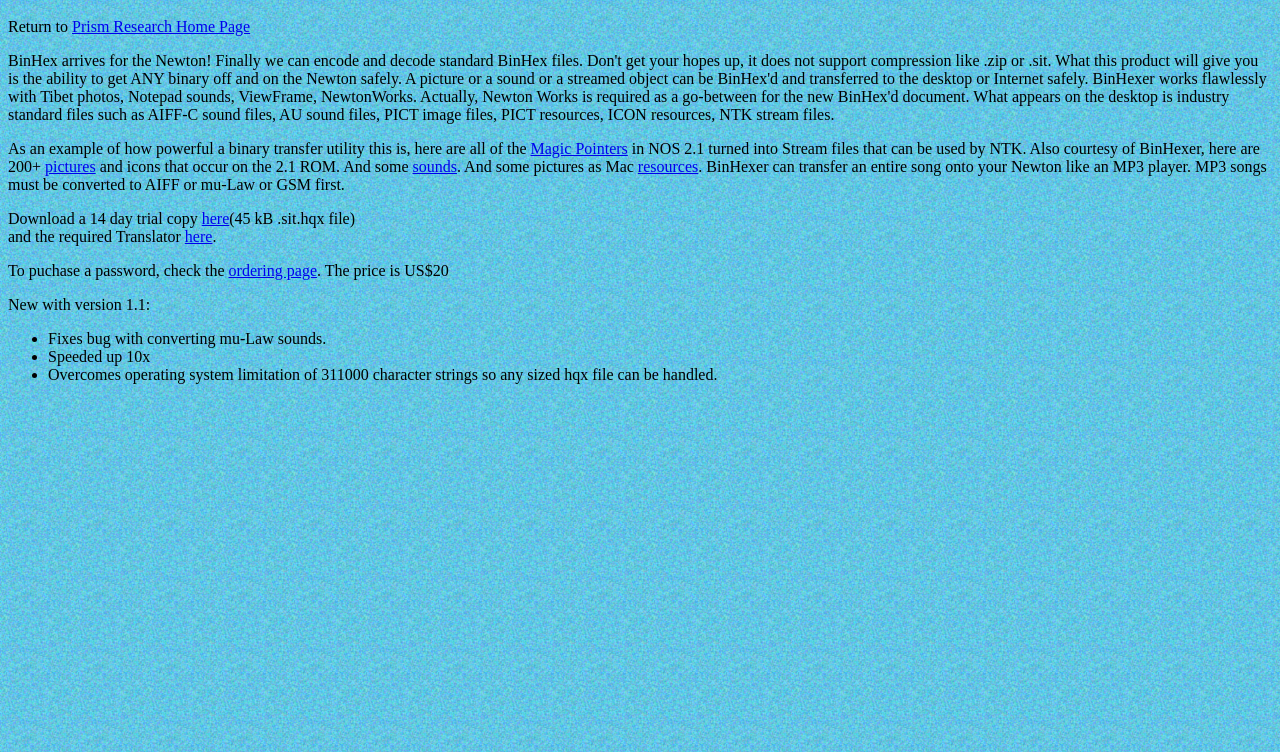
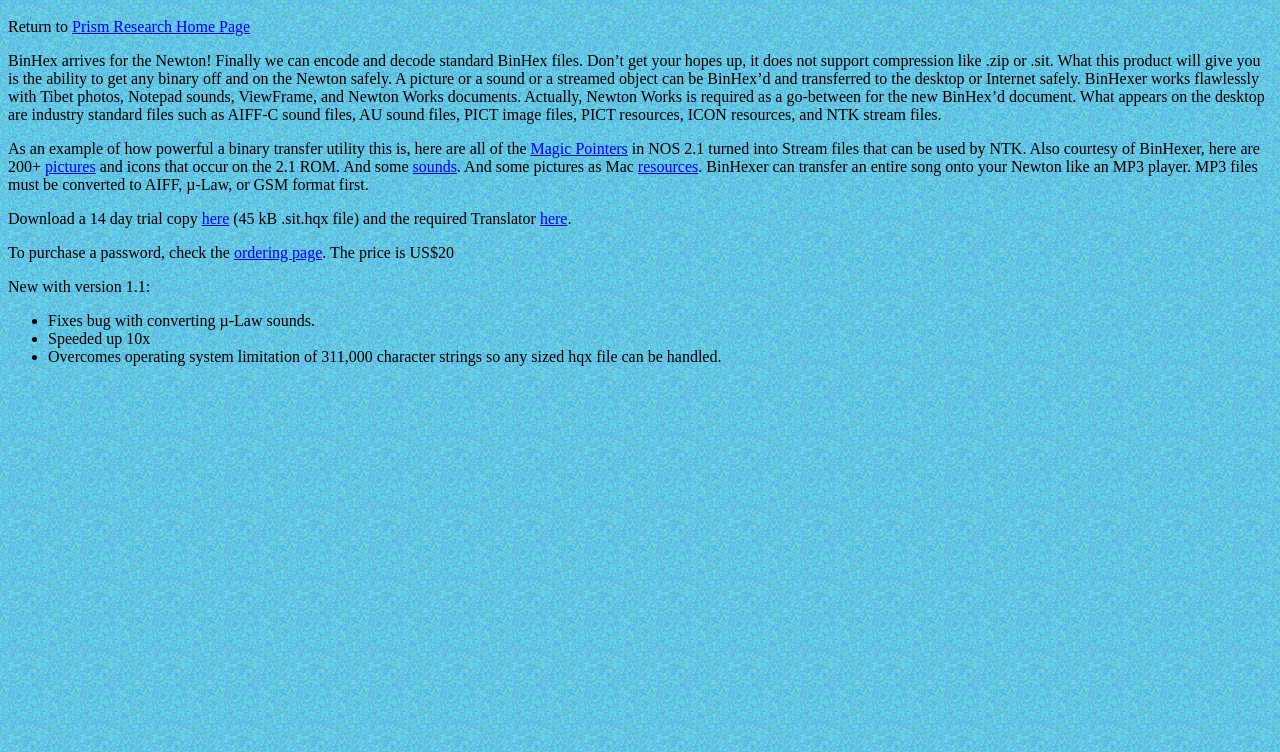
Before and after one commit to splorp/newtsprism, a plain HTML site: page newtsprism/BinHexer/BinHexer.html in a window 1280 px wide. Shown: the part 48-800 px from the top of the page. Drawn offline with Linux system fonts and the light colour scheme.

Commit message:
Text tidying, editing, typo eradication

```diff
--- a/newtsprism/BinHexer/BinHexer.html
+++ b/newtsprism/BinHexer/BinHexer.html
@@ -1,10 +1,9 @@
 <html>
 <head>
 	<meta charset="utf-8" />
-	<meta name="keywords" content="newton teacher program math write">
-	<meta name="Author" content="Jonathan Kipling Knight">
-	<meta name="Description" content="BinHexer is a BinHex 4.0 encoder and decoder">
-	<meta name="KeyWords" content="newton program BinHex sound pict">
+	<meta name="author" content="Jonathan Kipling Knight">
+	<meta name="description" content="BinHexer is a BinHex 4.0 encoder and decoder">
+	<meta name="keywords" content="newton program application binhex binhexer sound pict picture resource convert conversion">
 	<meta name="resource-type" content="document">
 	<meta name="copyright" content="1997,1998 - Jonathan Kipling Knight, Prism Research">
 	<meta http-equiv="creation_date" content="18 JAN 1998 11:00:00">
@@ -16,20 +15,20 @@
 
 <p>Return to <a href="/newtsprism/">Prism Research Home Page</a></p>
 
-<p>BinHex arrives for the Newton! Finally we can encode and decode standard BinHex files. Don't get your hopes up, it does not support compression like .zip or .sit. What this product will give you is the ability to get ANY binary off and on the Newton safely. A picture or a sound or a streamed object can be BinHex'd and transferred to the desktop or Internet safely. BinHexer works flawlessly with Tibet photos, Notepad sounds, ViewFrame, NewtonWorks. Actually, Newton Works is required as a go-between for the new BinHex'd document. What appears on the desktop is industry standard files such as AIFF-C sound files, AU sound files, PICT image files, PICT resources, ICON resources, NTK stream files.</p>
+<p>BinHex arrives for the Newton! Finally we can encode and decode standard BinHex files. Don’t get your hopes up, it does not support compression like .zip or .sit. What this product will give you is the ability to get any binary off and on the Newton safely. A picture or a sound or a streamed object can be BinHex’d and transferred to the desktop or Internet safely. BinHexer works flawlessly with Tibet photos, Notepad sounds, ViewFrame, and Newton Works documents. Actually, Newton Works is required as a go-between for the new BinHex’d document. What appears on the desktop are industry standard files such as AIFF-C sound files, AU sound files, PICT image files, PICT resources, ICON resources, and NTK stream files.</p>
 
-<p>As an example of how powerful a binary transfer utility this is, here are all of the <a href="/newtsprism/BinHexer/streams.hqx">Magic Pointers</a> in NOS 2.1 turned into Stream files that can be used by NTK. Also courtesy of BinHexer, here are 200+ <a href="/newtsprism/BinHexer/pictures.hqx">pictures</a> and icons that occur on the 2.1 ROM. And some <a href="/newtsprism/BinHexer/sounds.hqx">sounds</a>. And some pictures as Mac <a href="/newtsprism/BinHexer/resources.hqx">resources</a>. BinHexer can transfer an entire song onto your Newton like an MP3 player. MP3 songs must be converted to AIFF or mu-Law or GSM first.</p>
+<p>As an example of how powerful a binary transfer utility this is, here are all of the <a href="/newtsprism/BinHexer/streams.hqx">Magic Pointers</a> in NOS 2.1 turned into Stream files that can be used by NTK. Also courtesy of BinHexer, here are 200+ <a href="/newtsprism/BinHexer/pictures.hqx">pictures</a> and icons that occur on the 2.1 ROM. And some <a href="/newtsprism/BinHexer/sounds.hqx">sounds</a>. And some pictures as Mac <a href="/newtsprism/BinHexer/resources.hqx">resources</a>. BinHexer can transfer an entire song onto your Newton like an MP3 player. MP3 files must be converted to AIFF, µ-Law, or GSM format first.</p>
 
-<p>Download a 14 day trial copy <a href="/newtsprism/BinHexer/BinHexer.hqx">here</a>(45 kB .sit.hqx file) <br>and the required Translator <a href="/newtsprism/BinHexer/Translator.hqx">here</a>.</p>
+<p>Download a 14 day trial copy <a href="/newtsprism/BinHexer/BinHexer.hqx">here</a> (45 kB .sit.hqx file) and the required Translator <a href="/newtsprism/BinHexer/Translator.hqx">here</a>.</p>
 
-<p>To puchase a password, check the <a href="/newtsprism/order.html">ordering page</a>. The price is US$20</p>
+<p>To purchase a password, check the <a href="/newtsprism/order.html">ordering page</a>. The price is US$20</p>
 
 <p>New with version 1.1:</p>
 
 <ul>
-	<li>Fixes bug with converting mu-Law sounds.</li>
+	<li>Fixes bug with converting µ-Law sounds.</li>
 	<li>Speeded up 10x</li>
-	<li>Overcomes operating system limitation of 311000 character strings so any sized hqx file can be handled.</li>
+	<li>Overcomes operating system limitation of 311,000 character strings so any sized hqx file can be handled.</li>
 </ul>
 
 </body>
```
